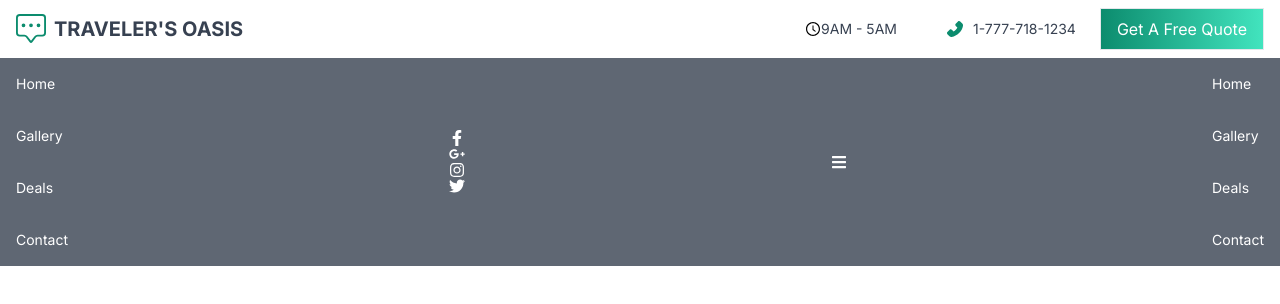
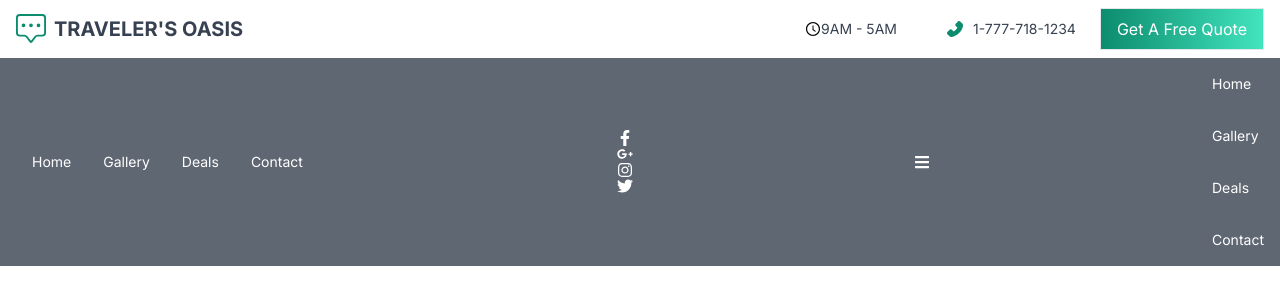
Before and after one commit to radosav-perisic/travelers-oasis, a React (Vite) app: page / in a window 1280 px wide. Shown: the top 304 px of the page. Built offline with nearby package versions, Linux system fonts and the light colour scheme.

Commit message:
Modify navbar for enhanced accessibility

```diff
--- a/src/components/Navbar.jsx
+++ b/src/components/Navbar.jsx
@@ -11,7 +11,7 @@ import { BsChatSquareDots } from "react-icons/bs";
 const Navbar = () => {
   return (
     <div className="w-full min-h-[50px] flex justify-between items-center absolute z-10 text-white bg-gray-700/80">
-      <ul>
+      <ul className="hidden sm:flex px-4">
         <li>
           <a href="/">Home</a>
         </li>
```
